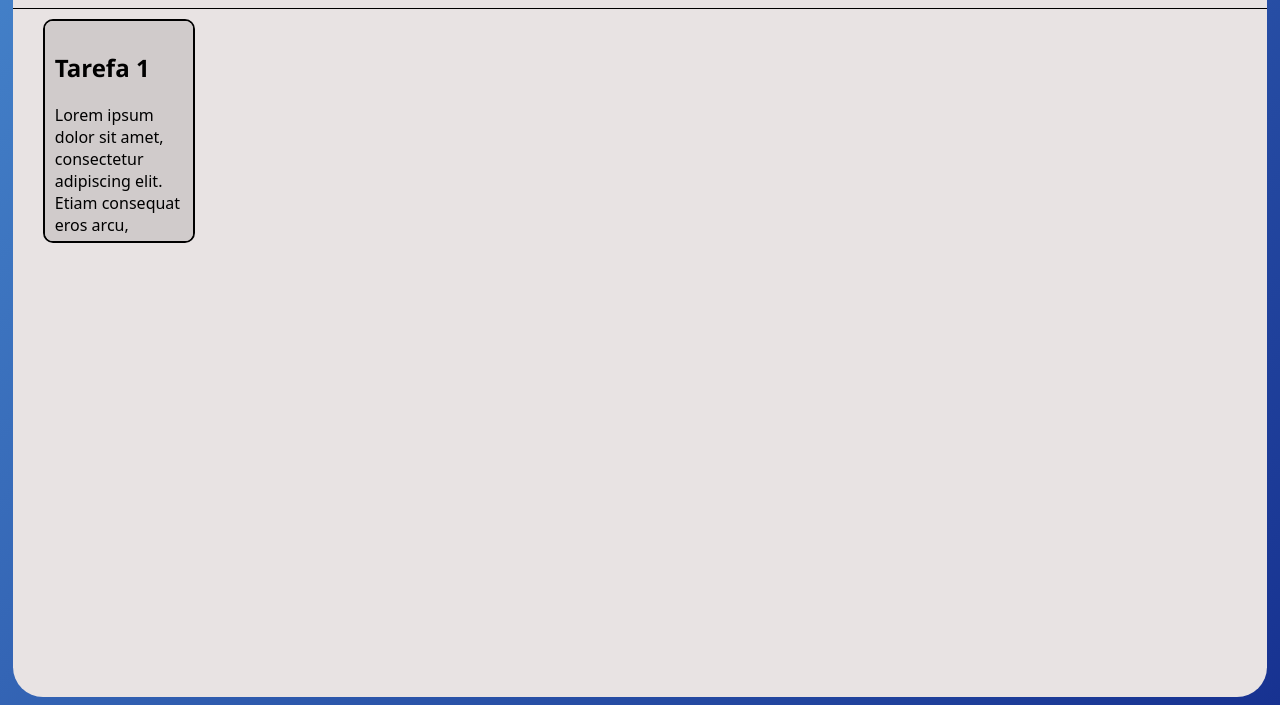
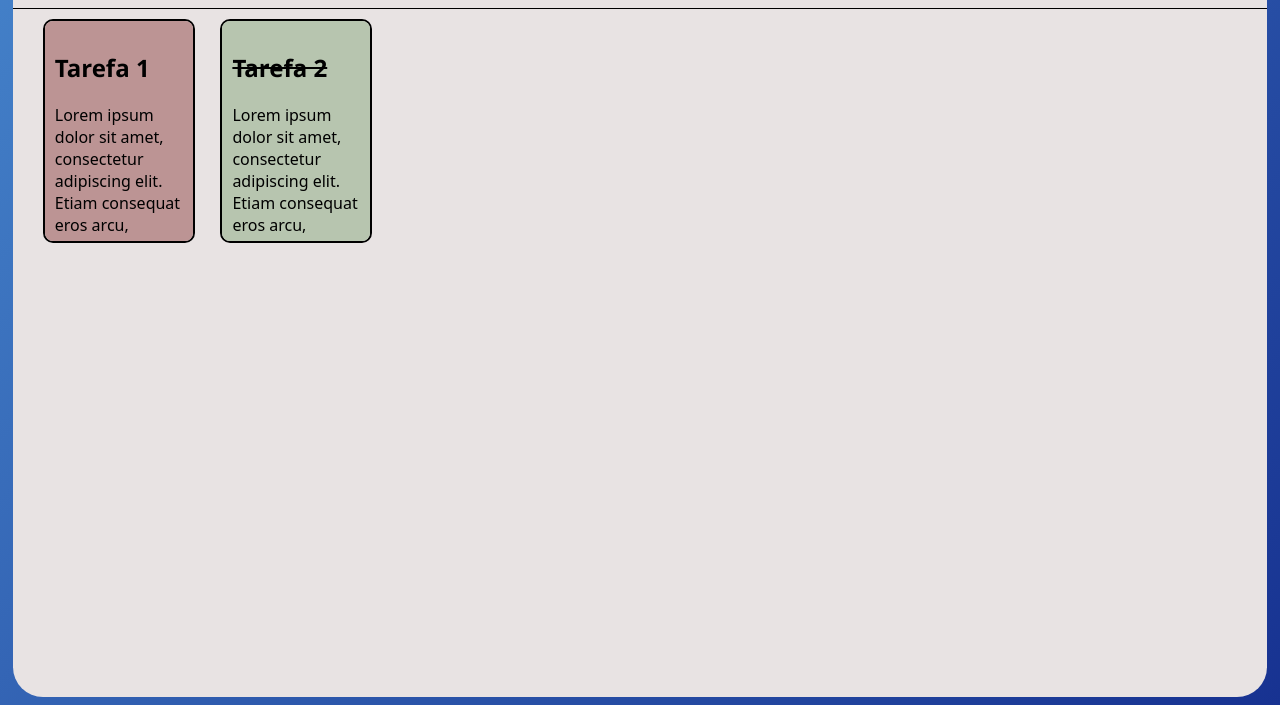
Before and after one commit to luiisprotasio/iTask-Manager, a plain HTML site: page src/index.html in a window 1280 px wide. Shown: the part 95-800 px from the top of the page. Drawn offline with Linux system fonts and the light colour scheme; a script that the page names is missing.

Commit message:
feat: adiciona template de tarefa concluída e altera cor da tarefa pendente

```diff
--- a/src/index.html
+++ b/src/index.html
@@ -26,6 +26,12 @@
                 <input type="checkbox" class="taskCheckbox">Concluída</input><br>
                 <button class="deleteTask">Excluir</button>
             </div>
+            <div class="completedTask" id="task1">
+                <h2 class="cTaskTitle">Tarefa 2</h2>
+                <p class="cTaskDesc">Lorem ipsum dolor sit amet, consectetur adipiscing elit. Etiam consequat eros arcu, consequat efficitur turpis volutpat at. Sed mauris nisl, lobortis mollis facilisis a, consectetur ut libero. Nulla arcu nisl, consectetur id lacus id, blandit mollis diam. Maecenas viverra metus ac turpis venenatis, eget tincidunt diam vestibulum. Nam odio nisl, iaculis id eros vehicula, imperdiet consectetur erat. Suspendisse potenti. Mauris consectetur, nibh vitae semper vestibulum, purus diam auctor dui, et hendrerit felis sapien vitae ligula. Ut ornare, sapien at placerat lobortis, nunc ante scelerisque nisl, nec aliquam lacus mi a enim. Aliquam mi dui, scelerisque vulputate tortor vel, euismod rutrum sapien.</p>
+                <input type="checkbox" class="taskCheckbox">Concluída</input><br>
+                <button class="deleteTask">Excluir</button>
+            </div>
         </div>
 
     </div>
--- a/src/style.css
+++ b/src/style.css
@@ -53,7 +53,7 @@ body{
 
 }
 .uncompletedTask{
-    background-color: rgb(208, 203, 203);
+    background-color: rgb(188, 148, 148);
     padding: 10px 10px;
     width: 10vw;
     height: 25vh;
@@ -74,3 +74,26 @@ body{
     max-width: 100%;
 font-family: system-ui, -apple-system, BlinkMacSystemFont, 'Segoe UI', Roboto, Oxygen, Ubuntu, Cantarell, 'Open Sans', 'Helvetica Neue', sans-serif;
 }
+.completedTask{
+    background-color: rgb(183, 197, 175);
+    padding: 10px 10px;
+    width: 10vw;
+    height: 25vh;
+    border-radius: 10px;
+    border-color: black;
+    border-width: 2px;
+    border-style: solid;
+    overflow-y  :scroll;
+    overflow-x: hidden;
+    font-family: system-ui, -apple-system, BlinkMacSystemFont, 'Segoe UI', Roboto, Oxygen, Ubuntu, Cantarell, 'Open Sans', 'Helvetica Neue', sans-serif;
+
+}
+.cTaskTitle{
+    max-width: 100%;
+    font-family: 'Segoe UI', Tahoma, Geneva, Verdana, sans-serif    ;
+    text-decoration: line-through;
+}
+.cTaskDesc{
+    max-width: 100%;
+font-family: system-ui, -apple-system, BlinkMacSystemFont, 'Segoe UI', Roboto, Oxygen, Ubuntu, Cantarell, 'Open Sans', 'Helvetica Neue', sans-serif;
+}
```
